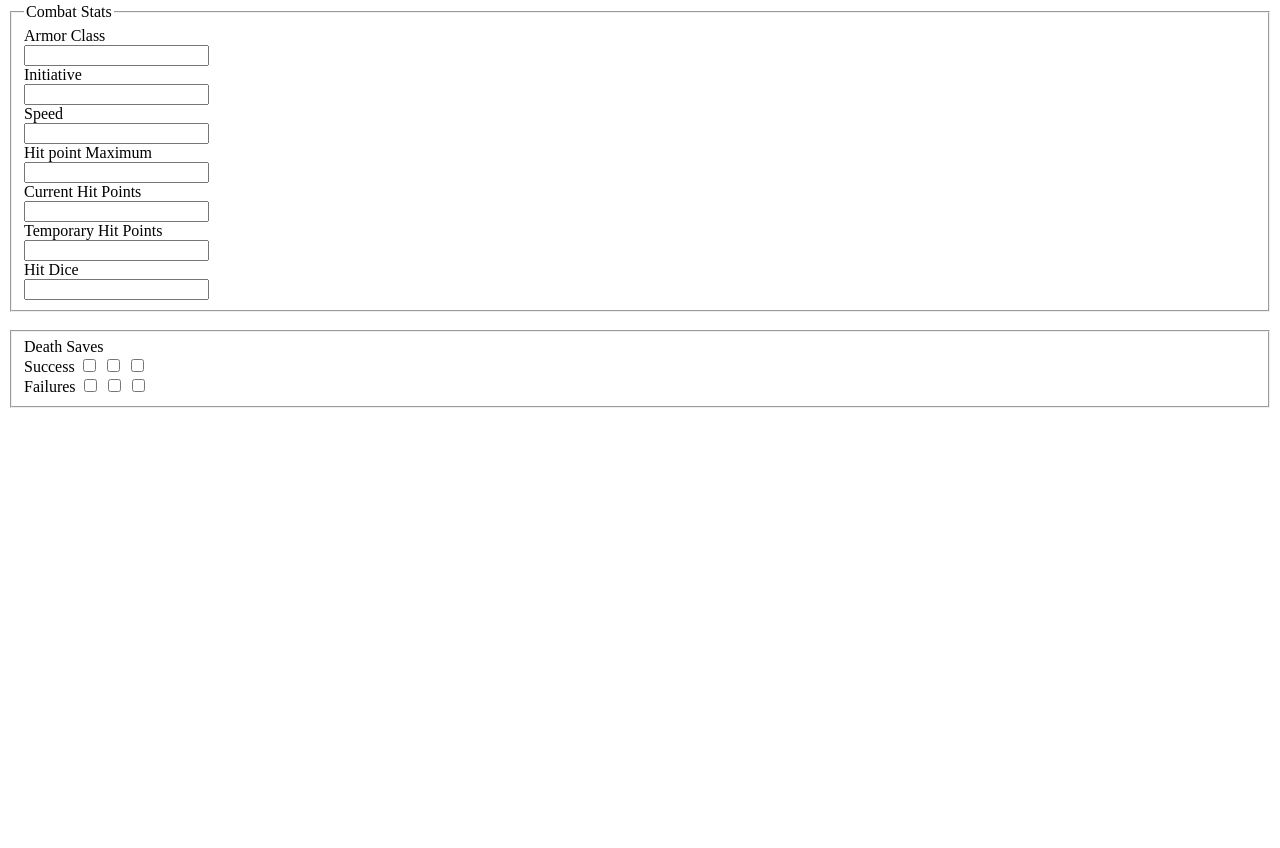
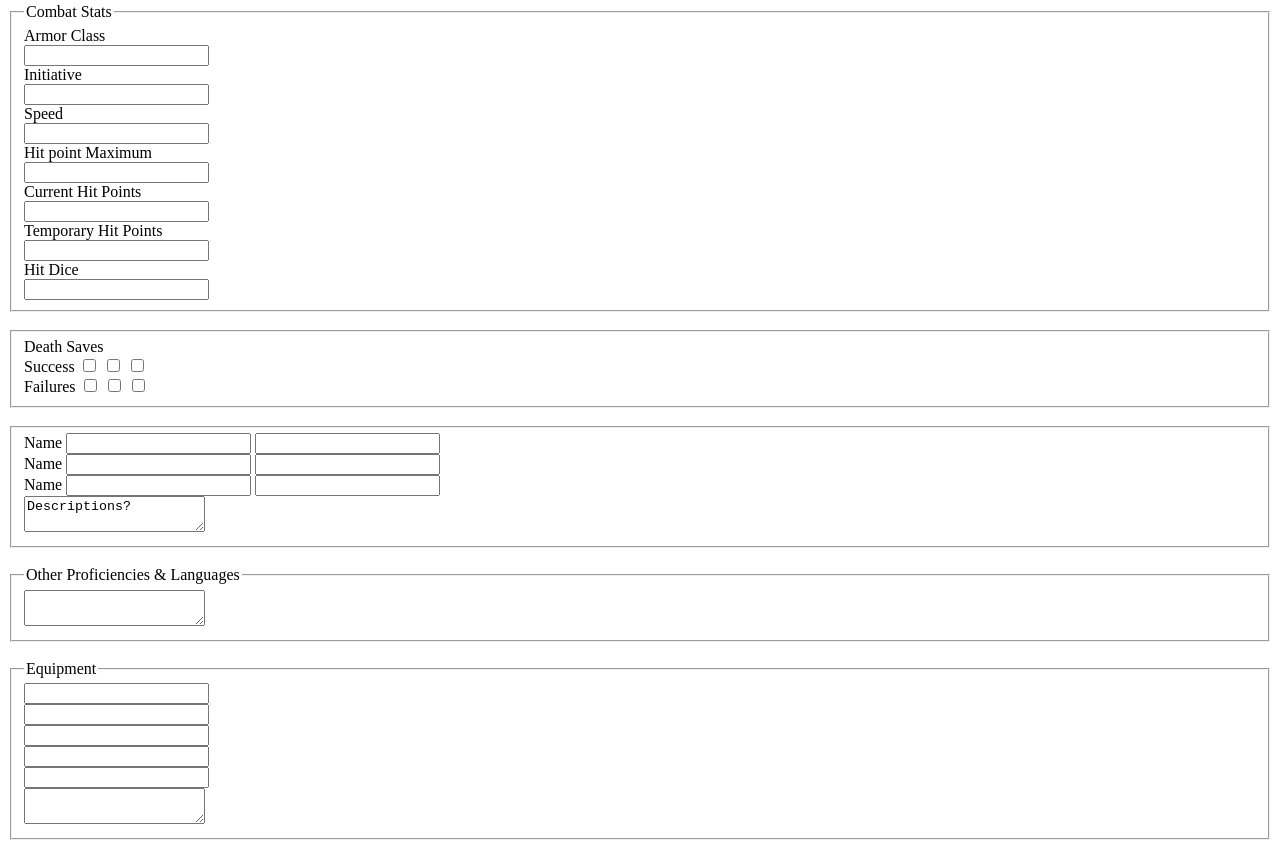
Before and after one commit to T-Heier/dnd-character-sheet, a plain HTML site: page index.html in a window 1280 px wide. Shown: the part 1671-2519 px from the top of the page. Before the commit the page ends 2087 px from the top, so only its background shows below. Drawn offline with Linux system fonts and the light colour scheme.

Commit message:
completed the first form, will need to style and maybe eventually add javascript to make it dynamic

```diff
--- a/index.html
+++ b/index.html
@@ -701,7 +701,46 @@
                 <input type="checkbox" id="deathSaveFail3"><br>
             </fieldset>
         </form>
+    </div><br>
+
+    <div class="attack&Spellcast">
+        <form id="cAttackSpellcast">
+            <fieldset>
+                <label for="attack1">Name</label>
+                <input type="text" id="attack1">
+                <input type="text" id="dmg1"><br>
+                <label for="attack2">Name</label>
+                <input type="text" id="attack2">
+                <input type="text" id="dmg2"><br>
+                <label for="attack3">Name</label>
+                <input type="text" id="attack3">
+                <input type="text" id="dmg3"><br>
+                <textarea id="attackDesc">Descriptions?</textarea>
+            </fieldset>
+        </form>
+    </div><br>
+
+    <div class="otherProficiencies">
+        <form id="cAltProficiences">
+            <fieldset>
+                <legend>Other Proficiencies & Languages</legend>
+                <textarea></textarea>
+            </fieldset>
+        </form>
+    </div><br>
+
+    <div class="equipment">
+        <form id="cEquipment">
+            <fieldset>
+                <legend>Equipment</legend>
+                <input type="text" id="CP"><br>
+                <input type="text" id="SP"><br>
+                <input type="text" id="EP"><br>
+                <input type="text" id="GP"><br>
+                <input type="text" id="PP"><br>
+                <textarea></textarea>
+            </fieldset>
+        </form>
     </div>
-
 </body>
 </html>
```
